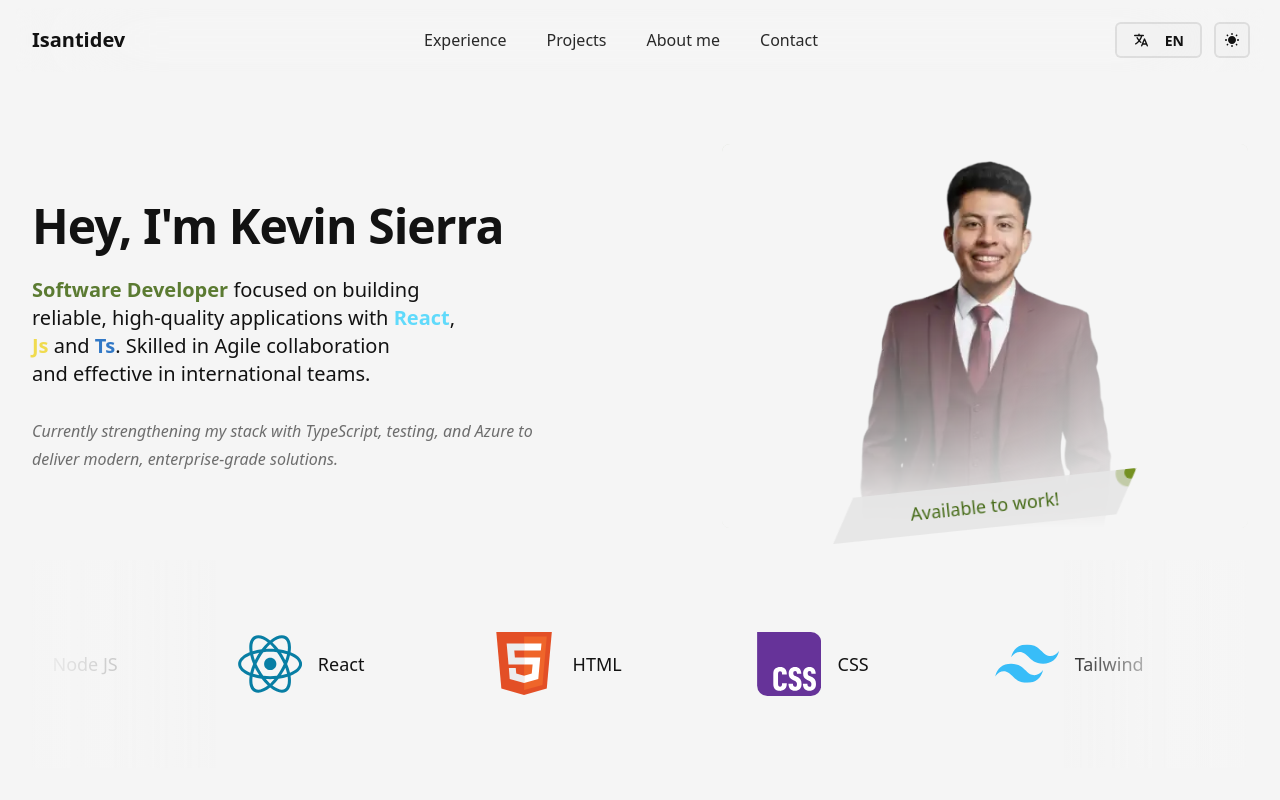
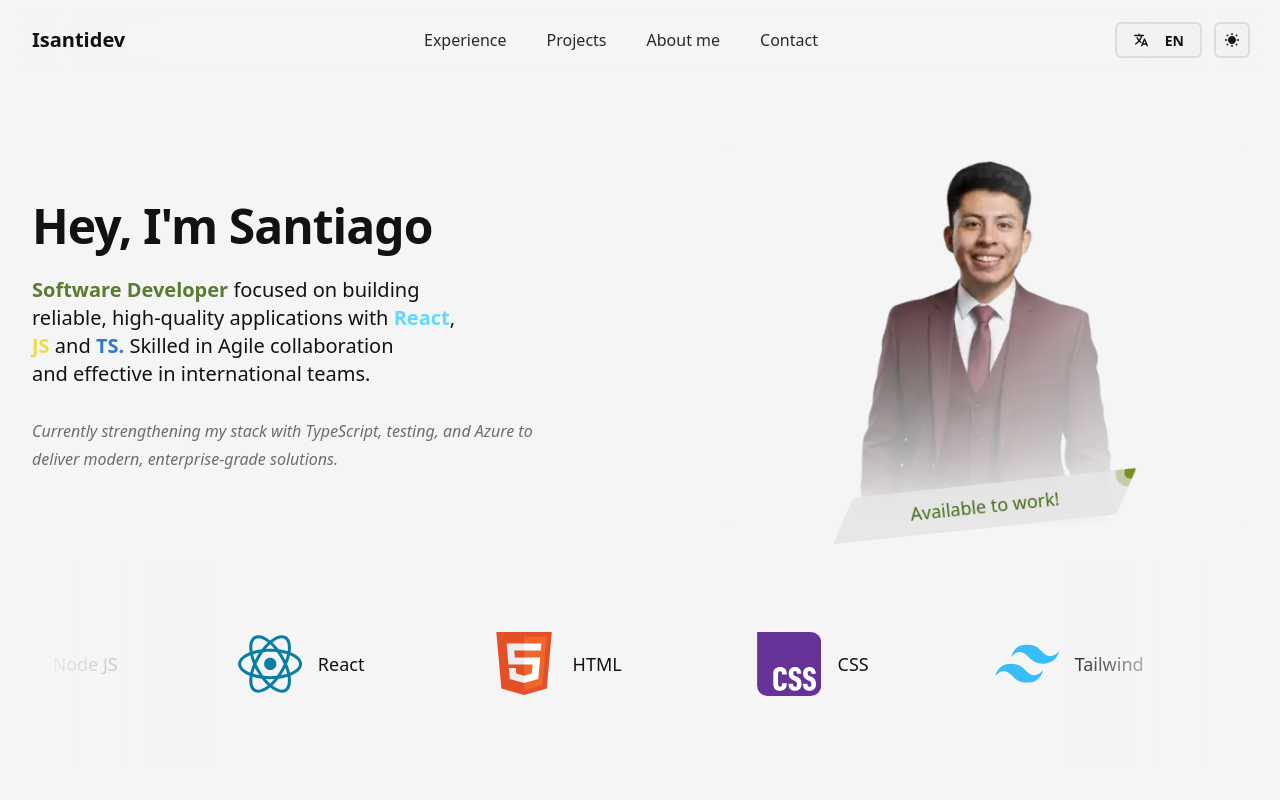
Before and after one commit to isantidev/my-portfolio, a React (Vite) app: page / in a window 1280 px wide. Shown: the top 800 px of the page. Built offline with nearby package versions, Linux system fonts and the light colour scheme.

Commit message:
feat: migrate hero content to manage language toggle

```diff
--- a/src/components/layout/Hero.jsx
+++ b/src/components/layout/Hero.jsx
@@ -1,8 +1,11 @@
 import profileImg from "@images/mine-AI-removebg.webp";
 import Stack from "@layout/Stack.jsx";
 import "@styles/keyframes.css";
+import { useLanguage } from "@context/LanguageContext";
 
 const Hero = () => {
+    const { t } = useLanguage();
+
     return (
         <>
             <section
@@ -15,30 +18,31 @@ const Hero = () => {
                         lg:items-start order-2 md:order-1"
                     >
                         <h1 className="text-pretty md:text-left">
-                            Hey, I'm Kevin Sierra
+                            {t("hero.title")}
                         </h1>
                         <br />
                         <p className="text-balance w-full text-xl md:text-left max-w-lg">
                             <strong className="text-custom-accent/80">
-                                {"Software Developer "}
+                                {t("hero.content.career") + " "}
                             </strong>
-                            focused on building reliable, high-quality
-                            applications with
+                            {t("hero.content.text.first") + " "}
                             <strong className="text-[#60dafb]">
-                                {" React"}
+                                {t("hero.content.stack.react")}
                             </strong>
-                            ,<strong className="text-[#f0db4f]">{" Js"}</strong>
-                            {" and"}
-                            <strong className="text-[#3178c6]">{" Ts"}</strong>
-                            . Skilled in Agile collaboration and effective in
-                            international teams.
+                            ,
+                            <strong className="text-[#f0db4f]">
+                                {" " + t("hero.content.stack.javascript")}
+                            </strong>
+                            {" " + t("hero.content.and")}
+                            <strong className="text-[#3178c6]">
+                                {" " + t("hero.content.stack.typescript")}.
+                            </strong>
+                            {" " + t("hero.content.text.second")}
                             <br />
                             <br />
                             <small>
                                 <i className="text-custom-text/60 ">
-                                    Currently strengthening my stack with
-                                    TypeScript, testing, and Azure to deliver
-                                    modern, enterprise-grade solutions.
+                                    {t("hero.content.learning")}
                                 </i>
                             </small>
                         </p>
@@ -69,7 +73,7 @@ const Hero = () => {
                                 <span className="absolute -top-[3px] right-[1px] size-4 bg-custom-primary animate-ping rounded-full opacity-80"></span>
                                 <span className="absolute -top-[2px] right-[1px] size-3 rounded-full bg-custom-primary"></span>
                                 <span className="text-custom-accent text-base md:text-lg">
-                                    Available to work!
+                                    {t("hero.callToAction")}
                                 </span>
                             </a>
                         </div>
--- a/src/locales/en.js
+++ b/src/locales/en.js
@@ -5,4 +5,23 @@ export default {
         about: "About me",
         contact: "Contact",
     },
+    hero: {
+        title: "Hey, I'm Santiago",
+        content: {
+            career: "Software Developer",
+            text: {
+                first: "focused on building reliable, high-quality applications with",
+                second: "Skilled in Agile collaboration and effective in international teams.",
+            },
+            stack: {
+                react: "React",
+                javascript: "JS",
+                typescript: "TS",
+            },
+            and: "and",
+            learning:
+                "Currently strengthening my stack with TypeScript, testing, and Azure to deliver modern, enterprise-grade solutions.",
+        },
+        callToAction: "Available to work!",
+    },
 };
--- a/src/locales/es.js
+++ b/src/locales/es.js
@@ -5,4 +5,23 @@ export default {
         about: "Acerca de mí",
         contact: "Contacto",
     },
+    hero: {
+        title: "¡Hola!, soy Santiago",
+        content: {
+            career: "Desarrollador de Software",
+            text: {
+                first: "enfocado en el desarrollo de aplicaciones duraderas y de calidad, usando",
+                second: "Habil en entornos ágiles y efectivo al comunicarme con equipos internacionales.",
+            },
+            stack: {
+                react: "React",
+                javascript: "JS",
+                typescript: "TS",
+            },
+            and: "y",
+            learning:
+                "Actualmente, mejorando mi stack con Typescript, Testing y Azure, con el fin de entregar soluciones de alta calidad.",
+        },
+        callToAction: "¡Disponible para trabajar!",
+    },
 };
```
